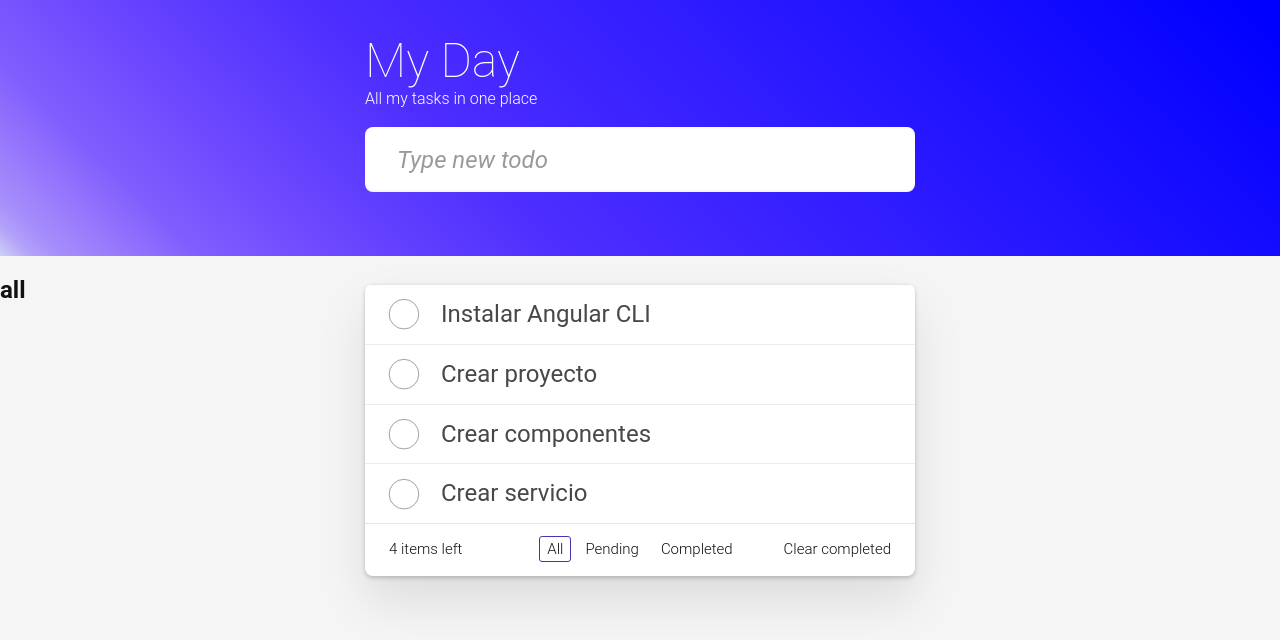
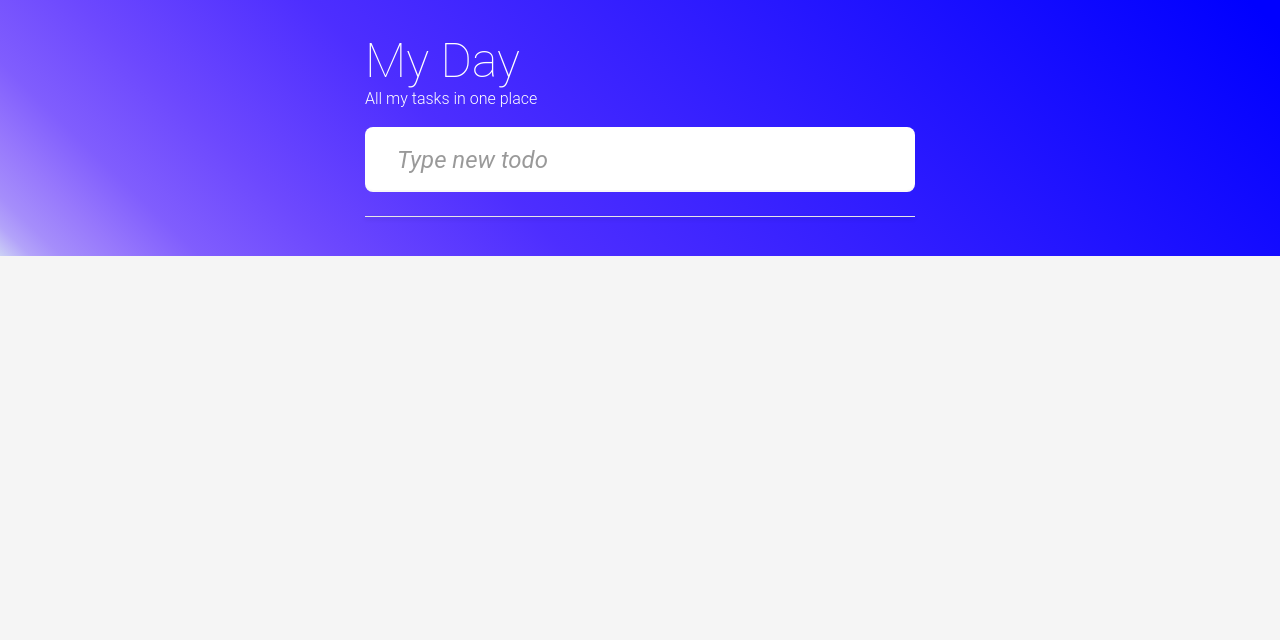
Before and after one commit to Eufanzky/todoapp--angular, an Angular app: page / in a window 1280 px wide. Shown: the top 640 px of the page. Built offline with nearby package versions, Linux system fonts and the light colour scheme.

Commit message:
added persistency with localstorage

```diff
--- a/src/app/pages/home/home.component.html
+++ b/src/app/pages/home/home.component.html
@@ -13,7 +13,6 @@
         />
       </div>
     </header>
-    <h1>{{filter()}}</h1>
     <div class="container todoapp-wrapper">
       <!-- This section should be hidden by default and shown when there are todos -->
       <section class="main">
@@ -57,7 +56,7 @@
         </ul>
       </section>
       <!-- This footer should be hidden by default and shown when there are todos -->
-      <footer class="footer">
+      <footer class="footer" *ngIf="tasks().length > 0">
         <!-- This should be `0 items left` by default -->
         <span class="todo-count">
           <strong>{{ tasksByFilter().length }}</strong>
--- a/src/app/pages/home/home.component.ts
+++ b/src/app/pages/home/home.component.ts
@@ -1,4 +1,4 @@
-import { Component, computed, signal } from '@angular/core';
+import { Component, Injector, computed, effect, inject, signal } from '@angular/core';
 import { CommonModule } from '@angular/common';
 import { Task } from '../../models/task.model';
 import { FormControl, ReactiveFormsModule, Validators } from '@angular/forms';
@@ -11,28 +11,7 @@
   styleUrl: './home.component.css',
 })
 export class HomeComponent {
-  tasks = signal<Task[]>([
-    {
-      id: 1,
-      title: 'Instalar Angular CLI',
-      completed: false,
-    },
-    {
-      id: 2,
-      title: 'Crear proyecto',
-      completed: false,
-    },
-    {
-      id: 3,
-      title: 'Crear componentes',
-      completed: false,
-    },
-    {
-      id: 4,
-      title: 'Crear servicio',
-      completed: false,
-    },
-  ]);
+  tasks = signal<Task[]>([]);
   filter = signal<'all' | 'pending' | 'completed'>('all');
   tasksByFilter = computed(() => {
     const filter = this.filter();
@@ -50,6 +29,31 @@
     nonNullable: true,
     validators: [Validators.required],
   });
+
+
+  injector = inject(Injector);
+
+  constructor() {
+
+  }
+
+  ngOnInit() {
+    const storage = localStorage.getItem("tasks");
+    if (storage) {
+      const tasks = JSON.parse(storage);
+      console.log(tasks);
+
+      this.tasks.set(tasks);
+    }
+    this.trackTasks();
+  }
+
+  trackTasks () {
+    effect(() => {
+      const tasks = this.tasks();
+      localStorage.setItem("tasks", JSON.stringify(tasks));
+    }, {injector: this.injector});
+  }
 
   changeHandler = (): void => {
     if (this.newTaskCtrl.valid) {
```
